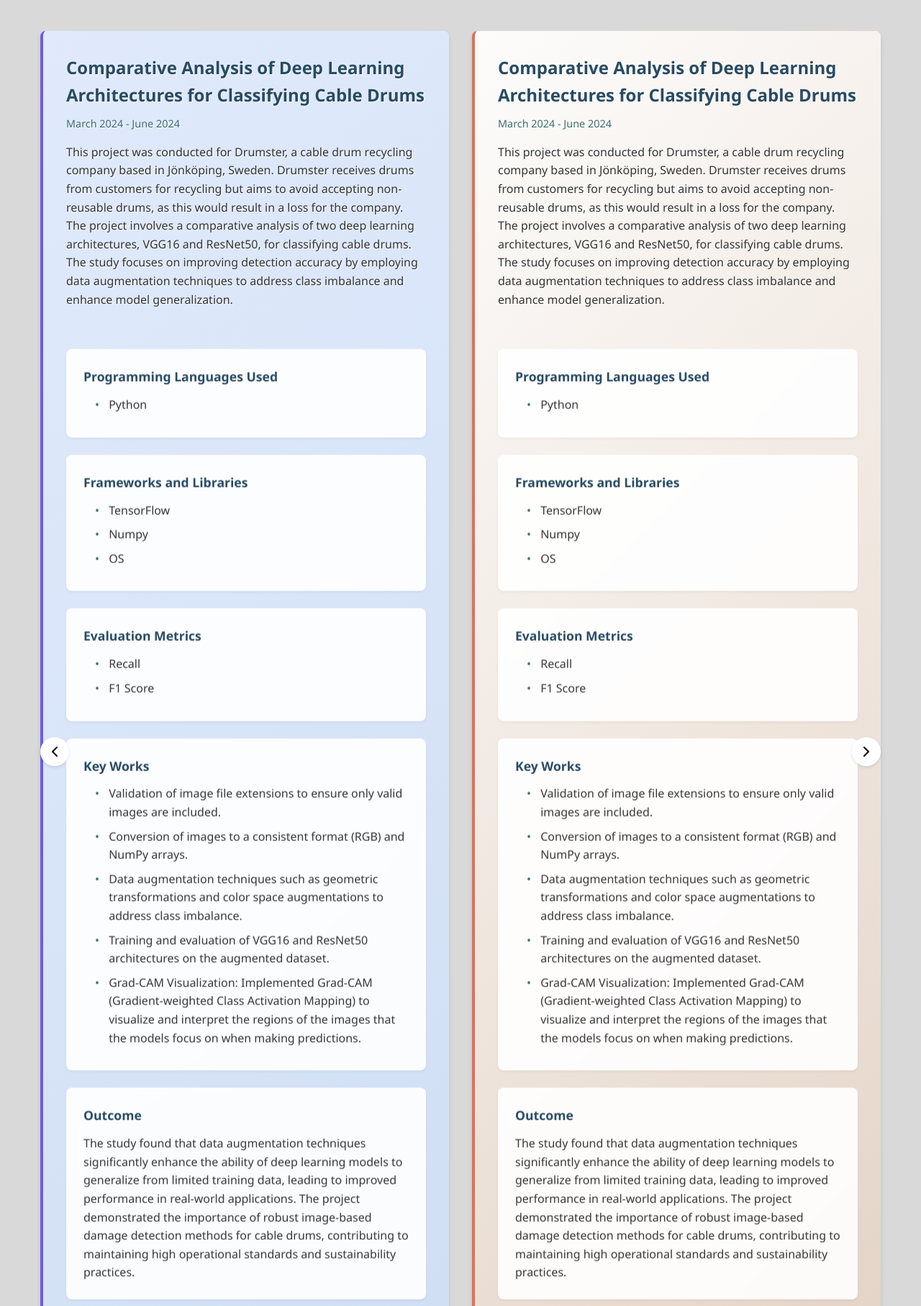
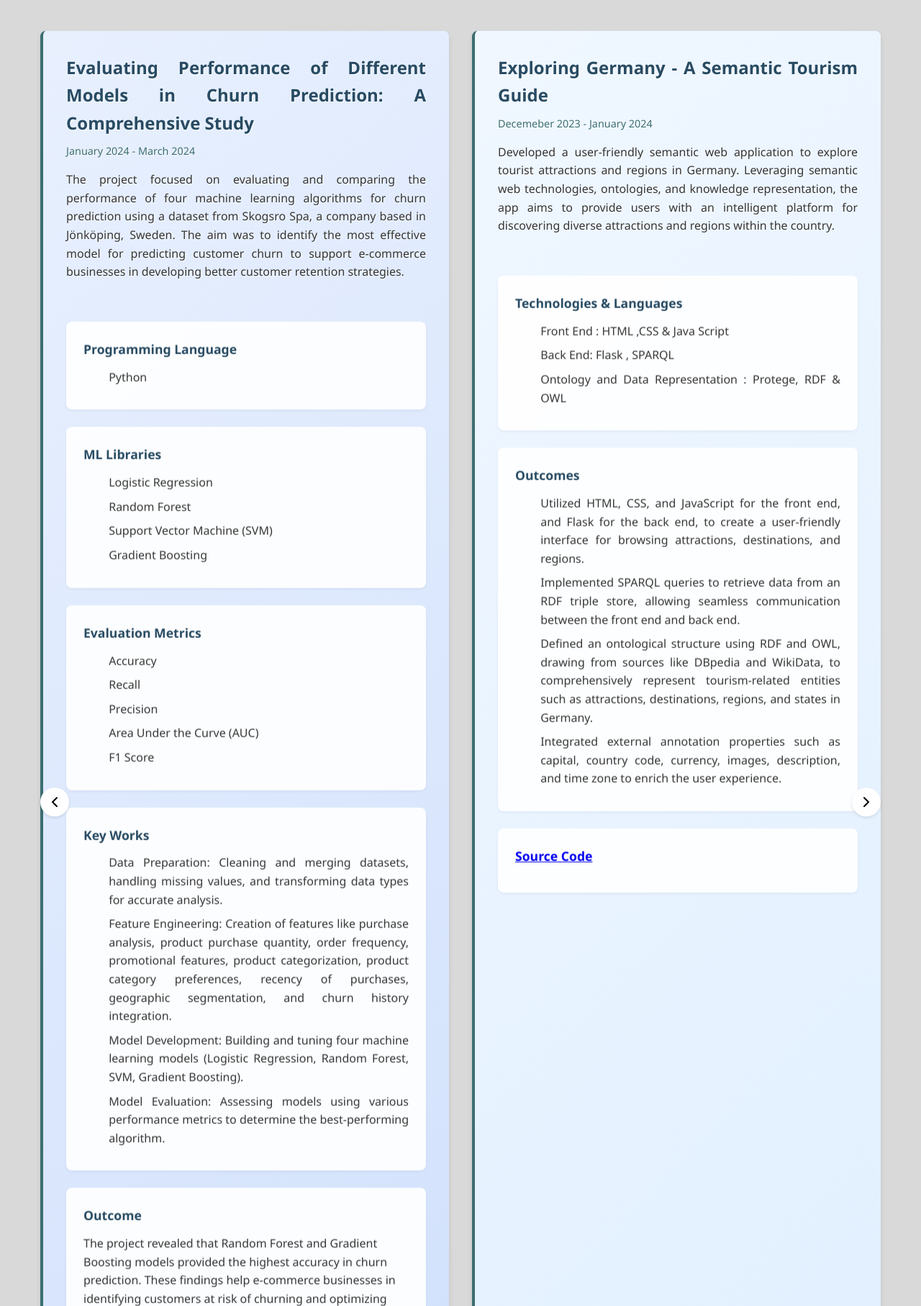
Before and after one commit to rizwan0110/Portfolio2.0, a plain HTML site: page index.html in a window 1280 px wide. Shown: the part 4912-6726 px from the top of the page at 72% size. Drawn offline with Linux system fonts and the light colour scheme.

Commit message:
Completed the project section

```diff
--- a/index.html
+++ b/index.html
@@ -344,7 +344,7 @@
                             </div>
                             <div class="detail-sections">
                                 <div class="detail-section">
-                                    <h4>Programming Languages Used</h4>
+                                    <h4>Programming Language</h4>
                                     <ul>
                                         <li>Python</li>
                                     </ul>
@@ -386,95 +386,50 @@
                     </div>
                     <div class="project-card project-2">
                         <div class="project-details">
-                            <h3>Comparative Analysis of Deep Learning Architectures for Classifying Cable Drums</h3>
-                            <p class="project-duration">March 2024 - June 2024</p>
+                            <h3>Evaluating Performance of Different Models in Churn Prediction: A Comprehensive Study
+                            </h3>
+                            <p class="project-duration">January 2024 - March 2024</p>
                             <div class="project-description">
-                                <p>This project was conducted for Drumster, a cable drum recycling company based in Jönköping, Sweden. Drumster receives drums from customers for recycling but aims to avoid accepting non-reusable drums, as this would result in a loss for the company. The project involves a comparative analysis of two deep learning architectures, VGG16 and ResNet50, for classifying cable drums. The study focuses on improving detection accuracy by employing data augmentation techniques to address class imbalance and enhance model generalization.</p>
+                                <p>The project focused on evaluating and comparing the performance of four machine learning algorithms for churn prediction using a dataset from Skogsro Spa, a company based in Jönköping, Sweden. The aim was to identify the most effective model for predicting customer churn to support e-commerce businesses in developing better customer retention strategies.</p>
                             </div>
                             <div class="detail-sections">
                                 <div class="detail-section">
-                                    <h4>Programming Languages Used</h4>
+                                    <h4>Programming Language</h4>
                                     <ul>
                                         <li>Python</li>
                                     </ul>
                                 </div>
                                 <div class="detail-section">
-                                    <h4>Frameworks and Libraries</h4>
+                                    <h4>ML Libraries</h4>
                                     <ul>
-                                        <li>TensorFlow</li>
-                                        <li>Numpy</li>
-                                        <li>OS</li>
+                                        <li>Logistic Regression</li>
+                                        <li>Random Forest</li>
+                                        <li>Support Vector Machine (SVM)</li>
+                                        <li>Gradient Boosting</li>
                                     </ul>
                                 </div>
                                 <div class="detail-section">
                                     <h4>Evaluation Metrics</h4>
                                     <ul>
+                                        <li>Accuracy</li>
                                         <li>Recall</li>
+                                        <li>Precision</li>
+                                        <li>Area Under the Curve (AUC)</li>
                                         <li>F1 Score</li>
                                     </ul>
                                 </div>
                                 <div class="detail-section">
                                     <h4>Key Works</h4>
                                     <ul>
-                                        <li>Validation of image file extensions to ensure only valid images are included.</li>
-                                        <li>Conversion of images to a consistent format (RGB) and NumPy arrays.</li>
-                                        <li>Data augmentation techniques such as geometric transformations and color space augmentations to address class imbalance.</li>
-                                        <li>Training and evaluation of VGG16 and ResNet50 architectures on the augmented dataset.</li>
-                                        <li>Grad-CAM Visualization: Implemented Grad-CAM (Gradient-weighted Class Activation Mapping) to visualize and interpret the regions of the images that the models focus on when making predictions.</li>
+                                        <li>Data Preparation: Cleaning and merging datasets, handling missing values, and transforming data types for accurate analysis.</li>
+                                        <li>Feature Engineering: Creation of features like purchase analysis, product purchase quantity, order frequency, promotional features, product categorization, product category preferences, recency of purchases, geographic segmentation, and churn history integration.</li>
+                                        <li>Model Development: Building and tuning four machine learning models (Logistic Regression, Random Forest, SVM, Gradient Boosting).</li>
+                                        <li>Model Evaluation: Assessing models using various performance metrics to determine the best-performing algorithm.</li>
                                     </ul>
                                 </div>
                                 <div class="detail-section">
                                     <h4>Outcome</h4>
-                                    <p>The study found that data augmentation techniques significantly enhance the ability of deep learning models to generalize from limited training data, leading to improved performance in real-world applications. The project demonstrated the importance of robust image-based damage detection methods for cable drums, contributing to maintaining high operational standards and sustainability practices.</p>
-                                </div>
-                                <div class="confidentiality-note">
-                                    <p>Due to a confidentiality agreement with the company, I am unable to share code or specific results from this project. However, I am happy to discuss the general approach and techniques used, as well as any outcomes and learnings in more detail if needed.</p>
-                                </div>
-                            </div>
-                        </div>
-                    </div>
-                    <div class="project-card project-3">
-                        <div class="project-details">
-                            <h3>Comparative Analysis of Deep Learning Architectures for Classifying Cable Drums</h3>
-                            <p class="project-duration">March 2024 - June 2024</p>
-                            <div class="project-description">
-                                <p>This project was conducted for Drumster, a cable drum recycling company based in Jönköping, Sweden. Drumster receives drums from customers for recycling but aims to avoid accepting non-reusable drums, as this would result in a loss for the company. The project involves a comparative analysis of two deep learning architectures, VGG16 and ResNet50, for classifying cable drums. The study focuses on improving detection accuracy by employing data augmentation techniques to address class imbalance and enhance model generalization.</p>
-                            </div>
-                            <div class="detail-sections">
-                                <div class="detail-section">
-                                    <h4>Programming Languages Used</h4>
-                                    <ul>
-                                        <li>Python</li>
-                                    </ul>
-                                </div>
-                                <div class="detail-section">
-                                    <h4>Frameworks and Libraries</h4>
-                                    <ul>
-                                        <li>TensorFlow</li>
-                                        <li>Numpy</li>
-                                        <li>OS</li>
-                                    </ul>
-                                </div>
-                                <div class="detail-section">
-                                    <h4>Evaluation Metrics</h4>
-                                    <ul>
-                                        <li>Recall</li>
-                                        <li>F1 Score</li>
-                                    </ul>
-                                </div>
-                                <div class="detail-section">
-                                    <h4>Key Works</h4>
-                                    <ul>
-                                        <li>Validation of image file extensions to ensure only valid images are included.</li>
-                                        <li>Conversion of images to a consistent format (RGB) and NumPy arrays.</li>
-                                        <li>Data augmentation techniques such as geometric transformations and color space augmentations to address class imbalance.</li>
-                                        <li>Training and evaluation of VGG16 and ResNet50 architectures on the augmented dataset.</li>
-                                        <li>Grad-CAM Visualization: Implemented Grad-CAM (Gradient-weighted Class Activation Mapping) to visualize and interpret the regions of the images that the models focus on when making predictions.</li>
-                                    </ul>
-                                </div>
-                                <div class="detail-section">
-                                    <h4>Outcome</h4>
-                                    <p>The study found that data augmentation techniques significantly enhance the ability of deep learning models to generalize from limited training data, leading to improved performance in real-world applications. The project demonstrated the importance of robust image-based damage detection methods for cable drums, contributing to maintaining high operational standards and sustainability practices.</p>
+                                    <p>The project revealed that Random Forest and Gradient Boosting models provided the highest accuracy in churn prediction. These findings help e-commerce businesses in identifying customers at risk of churning and optimizing retention strategies. The study supports improved resource allocation and enhances customer lifetime value by providing actionable insights into customer behavior and churn patterns.</p>
                                 </div>
                                 <div class="confidentiality-note">
                                     <p>Due to a confidentiality agreement with the company, I am unable to share code or specific results from this project. However, I am happy to discuss the general approach and techniques used, as well as any outcomes and learnings in more detail if needed.</p>
@@ -483,77 +438,66 @@
                         </div>
                     </div>
 
-                    <div class="project-card project-4">
+                    <div class="project-card project-3">
                         <div class="project-details">
-                            <h3>AI-based Mental Health Support System</h3>
-                            <p class="project-duration">August 2024 - October 2024</p>
+                            <h3>Exploring Germany - A Semantic Tourism Guide</h3>
+                            <p class="project-duration">Decemeber 2023 - January 2024</p>
                             <div class="project-description">
-                                <p>Developed a RAG-based chatbot for personalized mental health support and performance optimization for athletes. The system utilizes advanced LLM technologies to provide tailored support and guidance based on individual needs and performance metrics.</p>
+                                <p>Developed a user-friendly semantic web application to explore tourist attractions and regions in Germany. Leveraging semantic web technologies, ontologies, and knowledge representation, the app aims to provide users with an intelligent platform for discovering diverse attractions and regions within the country.</p>
                             </div>
                             <div class="detail-sections">
                                 <div class="detail-section">
-                                    <h4>Technologies Used</h4>
+                                    <h4>Technologies & Languages</h4>
                                     <ul>
-                                        <li>Python</li>
-                                        <li>LangChain</li>
-                                        <li>Streamlit</li>
-                                        <li>Pinecone</li>
+                                        <li>Front End : HTML ,CSS & Java Script</li>
+                                        <li>Back End: Flask , SPARQL</li>
+                                        <li>Ontology and Data Representation : Protege, RDF & OWL</li>
                                     </ul>
                                 </div>
                                 <div class="detail-section">
-                                    <h4>Key Features</h4>
+                                    <h4>Outcomes</h4>
                                     <ul>
-                                        <li>Personalized mental health support</li>
-                                        <li>Performance optimization recommendations</li>
-                                        <li>Real-time response generation</li>
-                                        <li>Data-driven insights</li>
+                                        <li>Utilized HTML, CSS, and JavaScript for the front end, and Flask for the back end, to create a user-friendly interface for browsing attractions, destinations, and regions.</li>
+                                        <li>Implemented SPARQL queries to retrieve data from an RDF triple store, allowing seamless communication between the front end and back end.</li>
+                                        <li>Defined an ontological structure using RDF and OWL, drawing from sources like DBpedia and WikiData, to comprehensively represent tourism-related entities such as attractions, destinations, regions, and states in Germany.</li>
+                                        <li>Integrated external annotation properties such as capital, country code, currency, images, description, and time zone to enrich the user experience.</li>
                                     </ul>
                                 </div>
                                 <div class="detail-section">
-                                    <h4>Achievements</h4>
-                                    <ul>
-                                        <li>Successfully implemented RAG architecture</li>
-                                        <li>Optimized data retrieval using Pinecone</li>
-                                        <li>Evaluated multiple LLM models for optimal performance</li>
-                                        <li>Developed user-friendly interface with Streamlit</li>
-                                    </ul>
+                                    <h4><a href="https://github.com/rizwan0110/ontology_app" class="link">Source Code</a></h4>
+
                                 </div>
-                                <div class="confidentiality-note">
-                                    <p>Due to a confidentiality agreement with the company, I am unable to share code or specific results from this project. However, I am happy to discuss the general approach and techniques used, as well as any outcomes and learnings in more detail if needed.</p>
-                                </div>
+
                             </div>
                         </div>
                     </div>
 
-                    <div class="project-card project-5">
+                    <div class="project-card project-4">
                         <div class="project-details">
-                            <h3>Document Management System Optimization</h3>
-                            <p class="project-duration">March 2022 - June 2023</p>
+                            <h3>Dunstan - Predicting Customer Claims</h3>
+                            <p class="project-duration">Nov 2023 - Dec 2023</p>
                             <div class="project-description">
-                                <p>Implemented performance optimization strategies for enterprise document management systems, focusing on reducing downtime and enhancing user experience. The project involved comprehensive system monitoring, proactive maintenance, and strategic upgrades.</p>
+                                <p>The project aimed to enhance the efficiency and effectiveness of the veterinary care insurance program at Dunstan Insurance Company. The primary goal was to understand and address the factors contributing to increased claims costs by analyzing customer behavior and claims patterns. The objective was to predict claims to adapt pricing models to customer profiles based on behavior analysis.</p>
                             </div>
                             <div class="detail-sections">
                                 <div class="detail-section">
-                                    <h4>Technologies Used</h4>
+                                    <h4>Tools</h4>
                                     <ul>
-                                        <li>FileNet P8</li>
-                                        <li>Dynatrace</li>
-                                        <li>ServiceNow</li>
-                                        <li>Linux</li>
+                                        <li>Excel</li>
+                                        <li>KNIME</li>
                                     </ul>
                                 </div>
                                 <div class="detail-section">
-                                    <h4>Key Achievements</h4>
+                                    <h4>Key Works</h4>
                                     <ul>
-                                        <li>Reduced critical application downtime by 40%</li>
-                                        <li>Implemented proactive monitoring system</li>
-                                        <li>Enhanced system performance and reliability</li>
-                                        <li>Streamlined incident management process</li>
+                                        <li>Data Exploration: Initial exploration of premium pricing details and types.</li>
+                                        <li>Data Preparation: Imputation, data joining, and creation of new columns to represent customer behavior.</li>
+                                        <li>Predictive Modeling: Development of a model to predict claims using customer behavior and other variables.</li>
                                     </ul>
                                 </div>
                                 <div class="detail-section">
-                                    <h4>Impact</h4>
-                                    <p>The optimization efforts resulted in significant improvements in system reliability and user satisfaction. The implementation of ITIL best practices and proactive monitoring strategies led to more efficient operations and reduced maintenance costs.</p>
+                                    <h4>Outcome</h4>
+                                    <p>The project resulted in a predictive model with high accuracy for forecasting customer claims, which can be used as a basis for building efficient pricing models considering customer behavior. The insights derived from the model also aid in targeted training and education programs to prevent claims in specific areas identified by the model. The project contributed to lower claims costs, increased profitability, and enhanced customer satisfaction through targeted claim prevention efforts</p>
                                 </div>
                                 <div class="confidentiality-note">
                                     <p>Due to a confidentiality agreement with the company, I am unable to share code or specific results from this project. However, I am happy to discuss the general approach and techniques used, as well as any outcomes and learnings in more detail if needed.</p>
--- a/styles.css
+++ b/styles.css
@@ -311,8 +311,8 @@ h2 {
     min-height: 100%;
     display: flex;
     flex-direction: column;
-    background: linear-gradient(135deg, #f5f7fa 0%, #c3cfe2 100%);
     animation: float 6s ease-in-out infinite;
+    border-left: 4px solid var(--caribbean-current);
 }
 
 @keyframes float {
@@ -366,19 +366,21 @@ h2 {
 /* Project 1 - Deep Learning Project */
 .project-1 {
     background: linear-gradient(135deg, #f5f7fa 0%, #c3cfe2 100%);
-    border-left: 4px solid #4a90e2;
 }
 
 /* Project 2 - AI Mental Health Project */
 .project-2 {
-    background: linear-gradient(135deg, #e0eafc 0%, #cfdef3 100%);
-    border-left: 4px solid #6c5ce7;
+    background: linear-gradient(135deg, #e8f0fe 0%, #d0e0fc 100%);
 }
 
 /* Project 3 - DMS Optimization Project */
 .project-3 {
-    background: linear-gradient(135deg, #fdfcfb 0%, #e2d1c3 100%);
-    border-left: 4px solid #e17055;
+    background: linear-gradient(135deg, #f0f7ff 0%, #e0efff 100%);
+}
+
+/* Project 4 - Add your project name */
+.project-4 {
+    background: linear-gradient(135deg, #e0f0ff 0%, #b3d1ff 100%);
 }
 
 .project-card::before {
@@ -391,7 +393,7 @@ h2 {
     background-image: url('src/images/backgrounds/tech-pattern.png');
     background-size: cover;
     background-position: center;
-    opacity: 0.1;
+    opacity: 0.05;
     z-index: 0;
 }
 
@@ -416,6 +418,7 @@ h2 {
     margin-bottom: 0.5rem;
     font-size: 1.5rem;
     text-shadow: 1px 1px 2px rgba(255, 255, 255, 0.8);
+    text-align: justify;
 }
 
 .project-duration {
@@ -423,12 +426,14 @@ h2 {
     font-size: 0.9rem;
     margin-bottom: 1rem;
     text-shadow: 1px 1px 2px rgba(255, 255, 255, 0.8);
+    text-align: justify;
 }
 
 .project-description {
     margin-bottom: 1.5rem;
     line-height: 1.6;
     text-shadow: 1px 1px 2px rgba(255, 255, 255, 0.8);
+    text-align: justify;
 }
 
 .detail-sections {
@@ -456,6 +461,7 @@ h2 {
     color: var(--indigo-dye);
     margin-bottom: 0.8rem;
     font-size: 1.1rem;
+    text-align: justify;
 }
 
 .detail-section ul {
@@ -467,13 +473,7 @@ h2 {
     margin-bottom: 0.5rem;
     position: relative;
     padding-left: 1.2rem;
-}
-
-.detail-section ul li::before {
-    content: "•";
-    color: var(--caribbean-current);
-    position: absolute;
-    left: 0;
+    text-align: justify;
 }
 
 .confidentiality-note {
@@ -485,6 +485,7 @@ h2 {
     font-size: 0.9rem;
     box-shadow: 0 2px 4px rgba(0,0,0,0.05);
     backdrop-filter: blur(5px);
+    text-align: justify;
 }
 
 /* Certificates */
```
